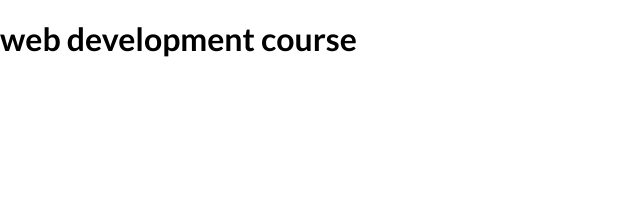
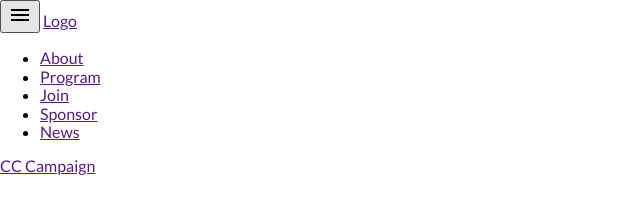
Before and after one commit to jorgeabrahan/development-course, a website: page index.html in a window 1280 px wide. Shown: the whole page, without its empty margins (0-640 px from the left). Drawn offline with nearby package versions, Linux system fonts and the light colour scheme.

Commit message:
Create header/navbar html

```diff
--- a/index.html
+++ b/index.html
@@ -9,9 +9,27 @@
         <link rel="preconnect" href="https://fonts.googleapis.com" />
         <link rel="preconnect" href="https://fonts.gstatic.com" crossorigin />
         <link href="https://fonts.googleapis.com/css2?family=Lato:wght@300;400;700;900&display=swap" rel="stylesheet" />
+        <link rel="stylesheet" href="https://fonts.googleapis.com/css2?family=Material+Symbols+Outlined:opsz,wght,FILL,GRAD@20..48,100..700,0..1,-50..200" />
     </head>
     <body>
-        <h1>web development course</h1>
+        <header>
+            <button>
+                <span class="material-symbols-outlined">
+                    menu
+                </span>
+            </button>
+            <a href="">Logo</a>
+            <nav>
+                <ul>
+                    <li><a href="">About</a></li>
+                    <li><a href="">Program</a></li>
+                    <li><a href="">Join</a></li>
+                    <li><a href="">Sponsor</a></li>
+                    <li><a href="">News</a></li>
+                </ul>
+            </nav>
+            <a href="">CC Campaign</a>
+        </header>
     </body>
     <script src="./js/app.js"></script>
 </html>
```
